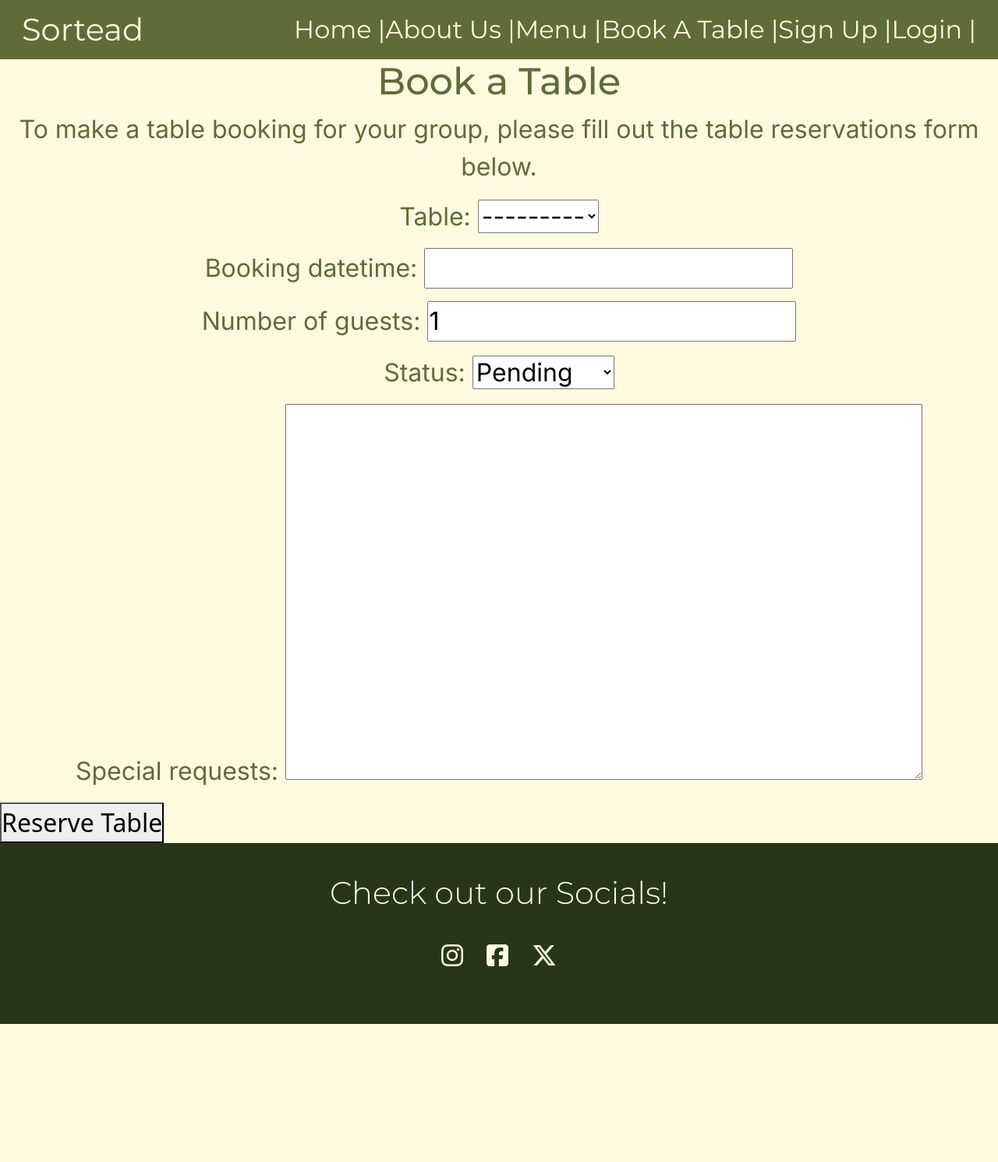
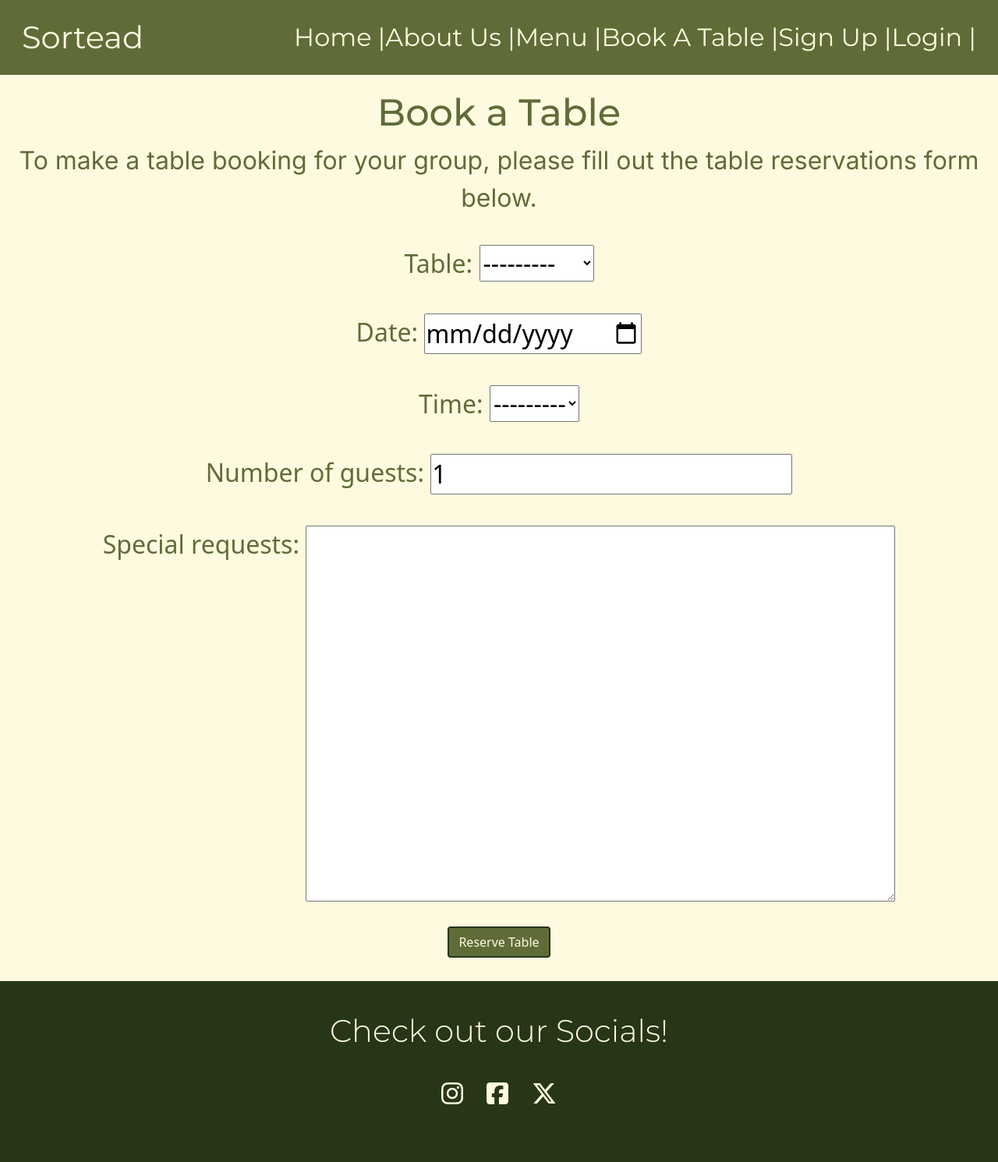
Before and after one commit to Blumbloe/sortead, a Django app: page /booking/ in a window 1280 px wide. Shown: the whole page at 78% size. Before the commit the page ends 1313 px from the top, so only its background shows below. Run offline with Django 5.2, Linux system fonts and the light colour scheme; data comes from the database, SQL or seed files in the repository; data that the repository does not hold is empty; some libraries are stand-ins or nearby versions.

Commit message:
Add tables and functionality to booking form

```diff
--- a/booking/admin.py
+++ b/booking/admin.py
@@ -1,4 +1,5 @@
 from django.contrib import admin
-from .models import Booking
+from .models import Booking, Table
 # Register your models here.
 admin.site.register(Booking)
+admin.site.register(Table)
--- a/booking/forms.py
+++ b/booking/forms.py
@@ -1,9 +1,15 @@
 from django import forms
 from .models import Booking
 from . import models
+from .widgets import DateInput
 # creating a form
 
 class CreateBooking (forms.ModelForm):
     class Meta:
         model = models.Booking
-        fields = ['table','booking_datetime','number_of_guests','status','special_requests']
+        fields = ['table','date','time','number_of_guests','special_requests']
+
+        widgets = {
+            'date': DateInput(),
+
+        }
--- a/booking/models.py
+++ b/booking/models.py
@@ -1,6 +1,6 @@
 from django.db import models
 from django.contrib.auth.models import User
-
+from django.core.validators import MaxValueValidator, MinValueValidator
 
 class Booking(models.Model):
 
@@ -11,13 +11,35 @@ class Booking(models.Model):
         ('cancelled', 'Cancelled'),
     ]
 
+    TIME_CHOICES = [
+        (1, '07:00'),
+        (2, '08:00'),
+        (3, '09:00'),
+        (4, '10:00'),
+        (5, '11:00'),
+        (6, '12:00'),
+        (7, '13:00'),
+        (8, '14:00'),
+        (9, '15:00'),
+        (10, '16:00'),
+        (11, '17:00'),
+        (12, '18:00'),
+        (13, '19:00'),
+        (14, '20:00'),
+        (15, '21:00'),
+        (16, '22:00'),
+    ]
+
     user = models.ForeignKey(
         User, on_delete=models.CASCADE, related_name='bookings')
-
     table = models.OneToOneField(
         'Table', on_delete=models.CASCADE, null=True, blank=True)
-    booking_datetime = models.DateTimeField()
-    number_of_guests = models.PositiveIntegerField(default=1)
+    date = models.DateField(null=True)
+    time = models.IntegerField(null=True,choices=TIME_CHOICES)
+    number_of_guests = models.PositiveIntegerField(default=1,
+                                                   validators=[
+                                                       MinValueValidator(1),
+                                                       MaxValueValidator(24)])
     status = models.CharField(
         max_length=10, choices=STATUS_CHOICES, default='pending')
     special_requests = models.TextField(blank=True)
@@ -27,7 +49,6 @@ class Booking(models.Model):
 
 class Table(models.Model):
     table_number = models.CharField(max_length=10, unique=True)
-    capacity = models.PositiveIntegerField(default=1)
 
     def __str__(self):
-        return f"Table {self.table_number} (Capacity: {self.capacity})"
+        return f"Table {self.table_number}"
--- a/booking/templates/bookings/book_table.html
+++ b/booking/templates/bookings/book_table.html
@@ -20,7 +20,7 @@
 
 <form action="{% url 'home' %}" method='post'>
   {% csrf_token %}
-  {{ form.as_p }}
-  <button type="submit">Reserve Table</button>
+  {{ form.as_div }}
+  <button type="submit" class="btn custom-button-outline d-block mx-auto">Reserve Table</button>
 </form>
 {% endblock %}
--- a/booking/views.py
+++ b/booking/views.py
@@ -23,4 +23,4 @@ def new_booking(request):
             return redirect('book_table')
     else:
         form = forms.CreatePost()
-    return render(request, 'bookings/book_table.html', { 'form': form})
+    return render(request, 'bookings/book_table.html', {'form': form})
--- /dev/null
+++ b/booking/widgets.py
@@ -0,0 +1,4 @@
+from django import forms
+
+class DateInput(forms.DateInput):
+        input_type = 'date'
--- a/sorteadproject/static/css/style.css
+++ b/sorteadproject/static/css/style.css
@@ -32,16 +32,13 @@ padding-bottom: 40px;
 }
 
 nav {
-    /**
-    display: flex;
-    justify-content: space-between;
-    **/
     padding: 1rem;
     background-color: var(--Olive);
     font-family: var(--secondary-font);
     color: var(--cornsilk);
-
     align-items: center;
+    clear: both;
+    line-height: 2;
 }
 
 .navbar-toggler:focus {
@@ -103,7 +100,9 @@ main {
     color: var(--cornsilk);
 }
 
-
+form > button {
+    margin-bottom: 30px;
+}
 
 h1, h2, p {
     text-align: center;
@@ -166,3 +165,24 @@ font-family: var(--secondary-font);
     margin-right: 15px;
     font-family: var(--primary-font);
 }
+
+
+main > h2 {
+    margin-top: 20px;
+}
+
+form {
+display: flex;
+flex-direction: column;
+align-items: center;
+justify-content: flex-end;
+
+}
+
+form > div {
+    margin-top: 20px;
+    margin-bottom: 20px;
+}
+label {
+    vertical-align: top;
+}
--- a/sorteadproject/templates/layout.html
+++ b/sorteadproject/templates/layout.html
@@ -31,11 +31,11 @@
             <li class="fs-2"><a href="/" aria-label='Home'>Home</a> |</li>
             <li class="fs-2"><a href="#about" aria-label='About us'>About Us</a> |</li>
             <li class="fs-2"><a href="#menu" aria-label='Menu'>Menu</a> |</li>
-            <li class="fs-2"><a href="/booking" aria-label='Book A Table'>Book A Table |</a>
+            <li class="fs-2"><a href="/booking" aria-label='Book A Table'>Book A Table |</a> </li>
             {% if request.user.is_authenticated %}
-            <form  class="logout" action="{% url 'users:logout' %}" method="post">
+           <form  class="logout" action="{% url 'users:logout' %}" method="post">
                 {% csrf_token %}
-                <button class="logout-button" aria-label="User Logout" title="User Logout">Logout</button>
+                <button class="logout-button fs-2" aria-label="User Logout" title="User Logout">Logout</button>
             </form>
             {% else %}
             <li class="fs-2"><a href="{% url 'users:register' %}" aria-label='User Registration'>Sign Up</a> |</li>
```
Also changed, not shown: booking/migrations/0002_booking_date.py (added), booking/migrations/0003_remove_booking_booking_datetime_and_more.py (added), db.sqlite3.
